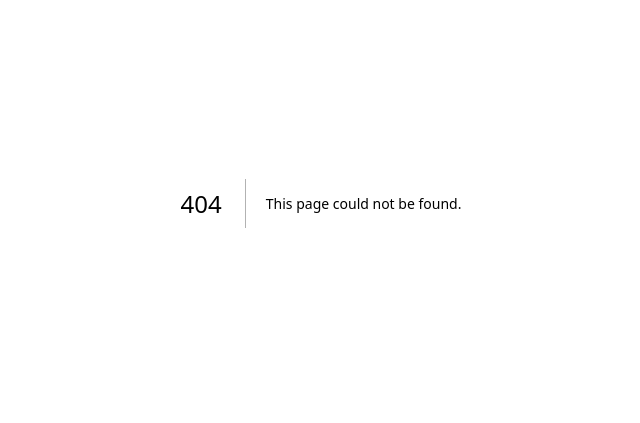
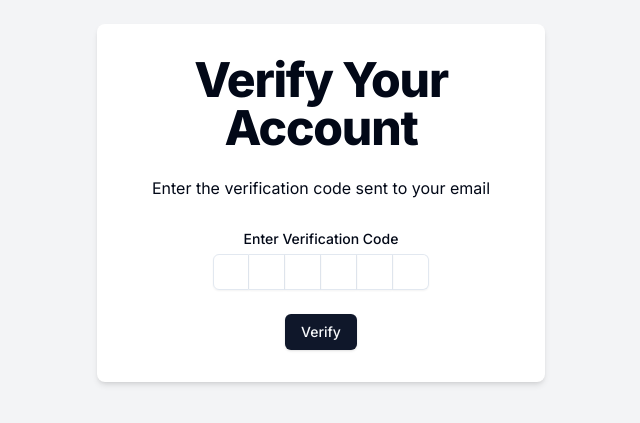
Before and after one commit to madhavarora03/mystery-message, a Next.js app: page /verify/1 in a window 1280 px wide. Before the commit this address had no page. Shown: the part 197-620 px from the top of the page, without its empty margins (319-959 px from the left). Built offline with nearby package versions, Linux system fonts and the light colour scheme.

Commit message:
Completing OTP Verification frontend

```diff
--- a/package.json
+++ b/package.json
@@ -19,6 +19,7 @@
     "bcryptjs": "^2.4.3",
     "class-variance-authority": "^0.7.0",
     "clsx": "^2.1.1",
+    "input-otp": "^1.2.4",
     "lucide-react": "^0.376.0",
     "mongoose": "^8.3.2",
     "next": "14.2.3",
--- a/src/app/(auth)/signup/page.tsx
+++ b/src/app/(auth)/signup/page.tsx
@@ -80,13 +80,13 @@
 
       setIsSubmitting(false);
     } catch (error) {
-      console.error('Error during sign-up:', error);
+      console.error('Error during sign up:', error);
 
       const axiosError = error as AxiosError<ApiResponse>;
 
       // Default error message
       let errorMessage = axiosError.response?.data.message;
-      ('There was a problem with your sign-up. Please try again.');
+      ('There was a problem with your sign up. Please try again.');
 
       toast({
         title: 'Sign Up Failed',
--- /dev/null
+++ b/src/app/(auth)/verify/[username]/page.tsx
@@ -0,0 +1,108 @@
+'use client';
+
+import { Button } from '@/components/ui/button';
+import {
+  Form,
+  FormControl,
+  FormDescription,
+  FormField,
+  FormItem,
+  FormLabel,
+  FormMessage,
+} from '@/components/ui/form';
+import {
+  InputOTP,
+  InputOTPGroup,
+  InputOTPSeparator,
+  InputOTPSlot,
+} from '@/components/ui/input-otp';
+import { useToast } from '@/components/ui/use-toast';
+import { verifySchema } from '@/schemas/verifySchema';
+import { ApiResponse } from '@/types/ApiResponse';
+import { zodResolver } from '@hookform/resolvers/zod';
+import axios, { AxiosError } from 'axios';
+import { useParams, useRouter } from 'next/navigation';
+import { useForm } from 'react-hook-form';
+
+import * as z from 'zod';
+
+export default function VerifyPage() {
+  const router = useRouter();
+  const params = useParams<{ username: string }>();
+
+  const { toast } = useToast();
+
+  const form = useForm<z.infer<typeof verifySchema>>({
+    resolver: zodResolver(verifySchema),
+    defaultValues: {
+      code: '',
+    },
+  });
+
+  const onSubmit = async (data: z.infer<typeof verifySchema>) => {
+    try {
+      const res = await axios.post<ApiResponse>('/api/verify-code', {
+        username: params.username,
+        code: data.code,
+      });
+
+      toast({
+        title: 'Success!',
+        description: res.data.message,
+      });
+
+      router.replace('/signin');
+    } catch (error) {
+      console.error('Error during verifying code:', error);
+
+      const axiosError = error as AxiosError<ApiResponse>;
+
+      toast({
+        title: 'Sign Up Failed',
+        description: axiosError.response?.data.message,
+        variant: 'destructive',
+      });
+    }
+  };
+  return (
+    <div className='flex justify-center items-center min-h-screen bg-gray-100'>
+      <div className='w-full max-w-md p-8 space-y-8 bg-white rounded-lg shadow-md'>
+        <div className='text-center'>
+          <h1 className='text-4xl font-extrabold tracking-tight lg:text-5xl mb-6'>
+            Verify Your Account
+          </h1>
+          <p className='mb-4'>Enter the verification code sent to your email</p>
+        </div>
+        <Form {...form}>
+          <form onSubmit={form.handleSubmit(onSubmit)} className='space-y-6'>
+            <FormField
+              name='code'
+              control={form.control}
+              render={({ field }) => (
+                <FormItem className='flex flex-col w-full items-center justify-center'>
+                  <FormLabel>Enter Verification Code</FormLabel>
+                  <FormControl>
+                    <InputOTP maxLength={6} {...field}>
+                      <InputOTPGroup>
+                        <InputOTPSlot index={0} />
+                        <InputOTPSlot index={1} />
+                        <InputOTPSlot index={2} />
+                        <InputOTPSlot index={3} />
+                        <InputOTPSlot index={4} />
+                        <InputOTPSlot index={5} />
+                      </InputOTPGroup>
+                    </InputOTP>
+                  </FormControl>
+                  <FormMessage />
+                </FormItem>
+              )}
+            />
+            <div className='w-full flex items-center justify-center'>
+              <Button type='submit'>Verify</Button>
+            </div>
+          </form>
+        </Form>
+      </div>
+    </div>
+  );
+}
--- a/src/components/ui/form.tsx
+++ b/src/components/ui/form.tsx
@@ -7,6 +7,7 @@
   FieldPath,
   FieldValues,
   FormProvider,
+  useForm,
   useFormContext,
 } from "react-hook-form"
 
@@ -42,7 +43,7 @@
 const useFormField = () => {
   const fieldContext = React.useContext(FormFieldContext)
   const itemContext = React.useContext(FormItemContext)
-  const { getFieldState, formState } = useFormContext()
+  const { getFieldState, formState } = useForm()
 
   const fieldState = getFieldState(fieldContext.name, formState)
 
--- /dev/null
+++ b/src/components/ui/input-otp.tsx
@@ -0,0 +1,71 @@
+"use client"
+
+import * as React from "react"
+import { DashIcon } from "@radix-ui/react-icons"
+import { OTPInput, OTPInputContext } from "input-otp"
+
+import { cn } from "@/lib/utils"
+
+const InputOTP = React.forwardRef<
+  React.ElementRef<typeof OTPInput>,
+  React.ComponentPropsWithoutRef<typeof OTPInput>
+>(({ className, containerClassName, ...props }, ref) => (
+  <OTPInput
+    ref={ref}
+    containerClassName={cn(
+      "flex items-center gap-2 has-[:disabled]:opacity-50",
+      containerClassName
+    )}
+    className={cn("disabled:cursor-not-allowed", className)}
+    {...props}
+  />
+))
+InputOTP.displayName = "InputOTP"
+
+const InputOTPGroup = React.forwardRef<
+  React.ElementRef<"div">,
+  React.ComponentPropsWithoutRef<"div">
+>(({ className, ...props }, ref) => (
+  <div ref={ref} className={cn("flex items-center", className)} {...props} />
+))
+InputOTPGroup.displayName = "InputOTPGroup"
+
+const InputOTPSlot = React.forwardRef<
+  React.ElementRef<"div">,
+  React.ComponentPropsWithoutRef<"div"> & { index: number }
+>(({ index, className, ...props }, ref) => {
+  const inputOTPContext = React.useContext(OTPInputContext)
+  const { char, hasFakeCaret, isActive } = inputOTPContext.slots[index]
+
+  return (
+    <div
+      ref={ref}
+      className={cn(
+        "relative flex h-9 w-9 items-center justify-center border-y border-r border-input text-sm shadow-sm transition-all first:rounded-l-md first:border-l last:rounded-r-md",
+        isActive && "z-10 ring-1 ring-ring",
+        className
+      )}
+      {...props}
+    >
+      {char}
+      {hasFakeCaret && (
+        <div className="pointer-events-none absolute inset-0 flex items-center justify-center">
+          <div className="h-4 w-px animate-caret-blink bg-foreground duration-1000" />
+        </div>
+      )}
+    </div>
+  )
+})
+InputOTPSlot.displayName = "InputOTPSlot"
+
+const InputOTPSeparator = React.forwardRef<
+  React.ElementRef<"div">,
+  React.ComponentPropsWithoutRef<"div">
+>(({ ...props }, ref) => (
+  <div ref={ref} role="separator" {...props}>
+    <DashIcon />
+  </div>
+))
+InputOTPSeparator.displayName = "InputOTPSeparator"
+
+export { InputOTP, InputOTPGroup, InputOTPSlot, InputOTPSeparator }
```
Also changed, not shown: 2 other files (tests, documents, lock files or other folders).
